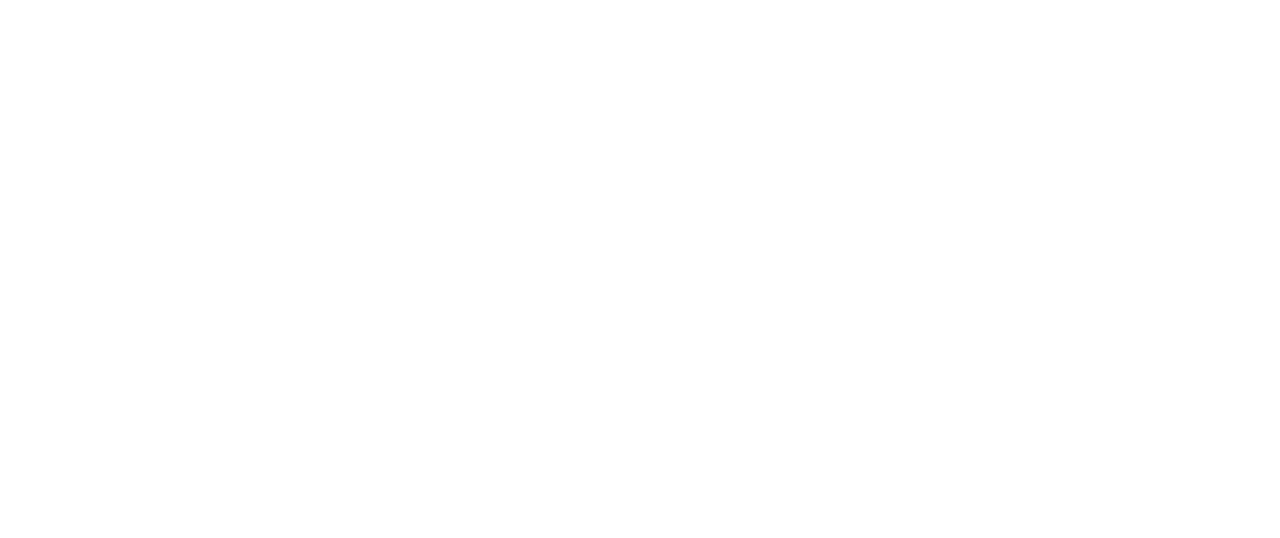
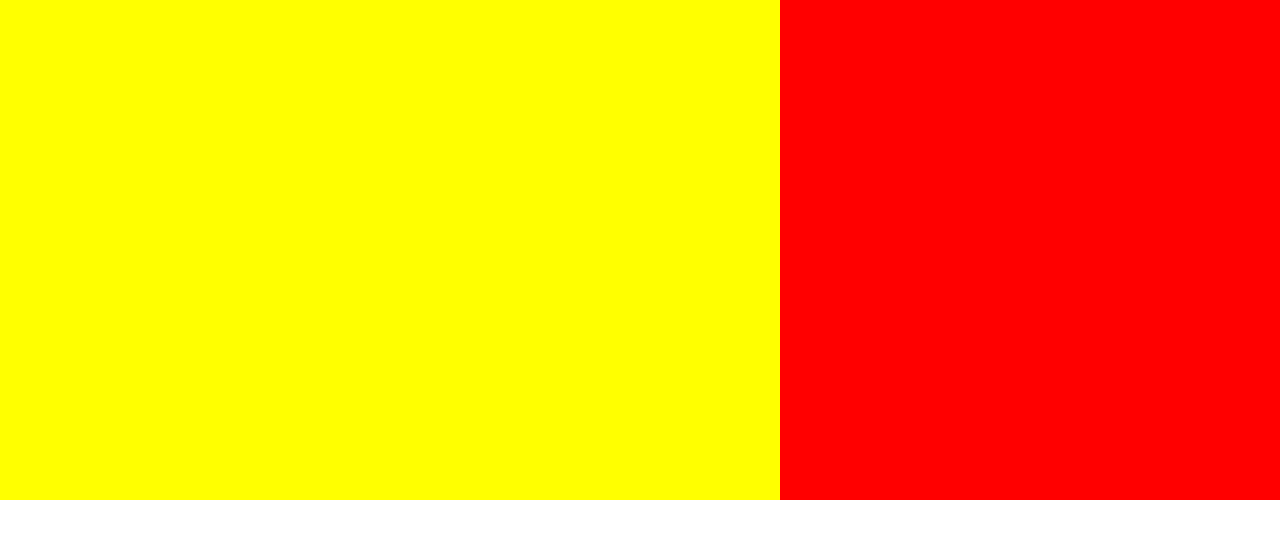
Before and after one commit to ThirteenLi/company, a plain HTML site: page 02.html in a window 1280 px wide. Drawn offline with Linux system fonts and the light colour scheme.

Commit message:
6.7完成

```diff
--- a/02.html
+++ b/02.html
@@ -2,9 +2,28 @@
 <html>
 <head lang="en">
     <meta charset="UTF-8">
-    <title></title>
+    <title>右固定</title>
+    <style>
+        *{
+            padding: 0;
+            margin: 0;
+        }
+        div{
+            height: 500px;
+        }
+        #left{
+            float: right;
+            width: 500px;
+            background: #ff0000;
+        }
+        #right{
+            background: #ffff00;
+
+        }
+    </style>
 </head>
 <body>
-
+<div id="left"></div>
+<div id="right"></div>
 </body>
 </html>
```
